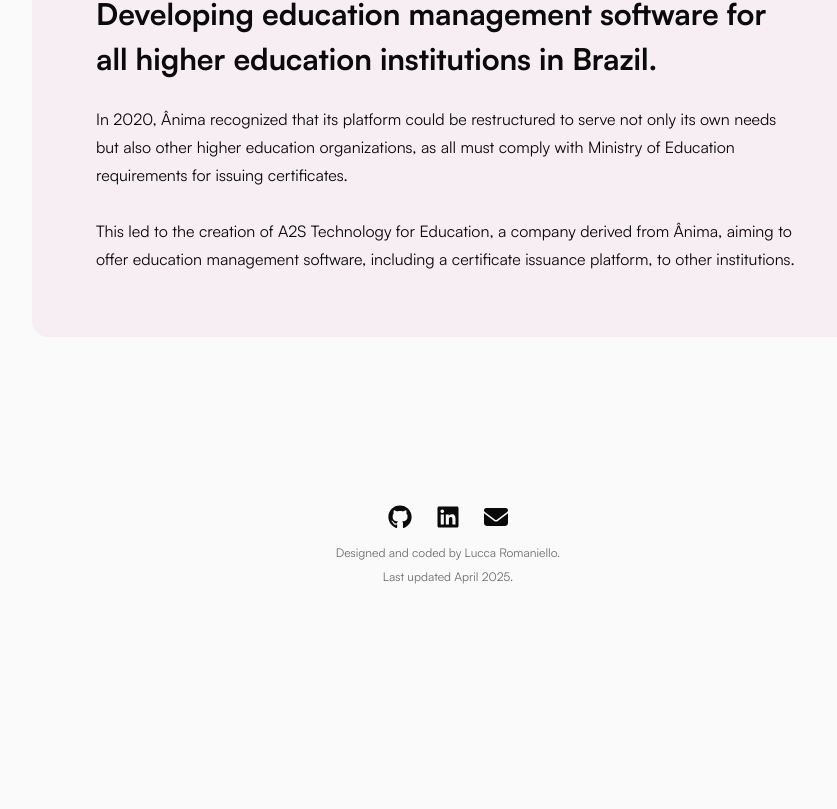
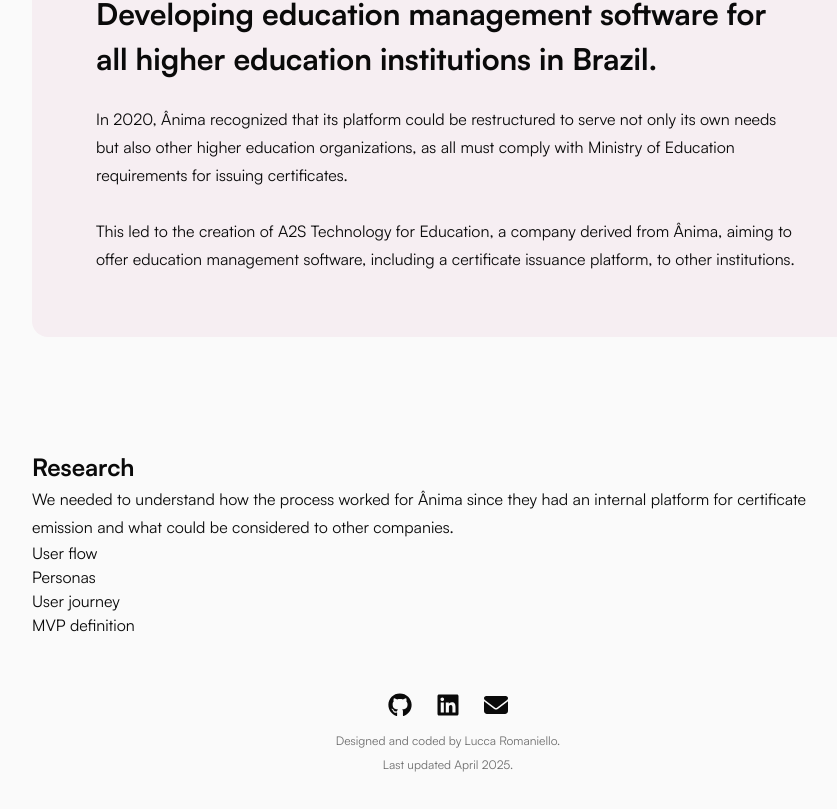
Before and after one commit to luccaromaniello/portfolio, a Next.js app: page /design/anima-educacao in a window 1280 px wide. Shown: the part 1733-2542 px from the top of the page, without its empty margins (192-1029 px from the left). Before the commit the page ends 2374 px from the top, so only its background shows below. Built offline with nearby package versions, Linux system fonts and the light colour scheme.

Commit message:
Adds description component to sections

```diff
--- a/src/app/(projects)/design/anima-educacao/page.tsx
+++ b/src/app/(projects)/design/anima-educacao/page.tsx
@@ -1,16 +1,17 @@
-import Heading from "@/components/cases/Heading";
 import Overview from "@/components/cases/Overview";
 import HighlightCard from "@/components/cases/HighlightCard";
 import Image from "next/image";
 import SideMenu from "@/components/cases/anima/SideMenu";
 import { DEFAULT_ALIGNMENT } from "@/constants";
+import Research from "@/components/cases/anima/Research";
+import CaseHeading from "@/components/cases/typography/CaseHeading";
 
 export default function AnimaEducacao() {
   return (
     <div className="flex flex-col gap-12 sm:gap-16">
       <SideMenu />
       <div className={DEFAULT_ALIGNMENT}>
-        <Heading
+        <CaseHeading
           headline="build a web platform that is used to generate Bachelor's and Master's certificates for more than 350.000 students in Brazil."
           company="Ânima Educação"
           link="https://www.linkedin.com/company/animaeducacao/"
@@ -43,7 +44,9 @@
           \n This led to the creation of A2S Technology for Education, a company derived from Ânima, aiming to offer education management software, including a certificate issuance platform, to other institutions.`}
         />
       </div>
-      <div>{/* <Tab /> */}</div>
+      <div className={DEFAULT_ALIGNMENT}>
+        <Research />
+      </div>
     </div>
   );
 }
--- /dev/null
+++ b/src/components/cases/Anima/Research/index.tsx
@@ -0,0 +1,47 @@
+import Tab from "@/components/cases/TabItem";
+import SectionHeading from "@/components/cases/typography/SectionHeading";
+
+const Research = () => {
+  const tabs = [
+    {
+      title: "User flow",
+      image: {
+        url: "",
+        alt: "",
+      },
+    },
+    {
+      title: "Personas",
+      image: {
+        url: "",
+        alt: "",
+      },
+    },
+    {
+      title: "User journey",
+      image: {
+        url: "",
+        alt: "",
+      },
+    },
+    {
+      title: "MVP definition",
+      image: {
+        url: "",
+        alt: "",
+      },
+    },
+  ];
+
+  return (
+    <div>
+      <SectionHeading
+        title="Research"
+        text="We needed to understand how the process worked for Ânima since they had an internal platform for certificate emission and what could be considered to other companies."
+      />
+      <Tab tabs={tabs} />
+    </div>
+  );
+};
+
+export default Research;
--- a/src/components/cases/Heading/index.tsx
+++ /dev/null
@@ -1,16 +0,0 @@
-interface HeadingProps {
-  headline: string,
-  company: string,
-  link: string,
-}
-
-const Heading = ({ headline, company, link } : HeadingProps) => {
-  return (
-    <h1 className="text-3xl sm:text-4xl leading-tight sm:leading-snug font-bold pt-8">
-      I helped <a className="text-primary-main hover:underline" href={link} rel="noreferrer" target="_blank"> {company} </a>
-      to {headline}
-    </h1>
-  )
-};
-
-export default Heading;
--- /dev/null
+++ b/src/components/cases/TabItem/index.tsx
@@ -0,0 +1,28 @@
+import Image from "next/image";
+
+interface TabItem {
+  title: string;
+  image: {
+    url: string;
+    alt: string;
+  };
+}
+
+interface TabItemProps {
+  tabs: TabItem[];
+}
+
+const Tab = ({ tabs }: TabItemProps) => {
+  return (
+    <div>
+      {tabs.map((tab, index) => (
+        <div key={index}>
+          <button>{tab.title}</button>
+          {/* <Image src={tab.image.url} alt={tab.image.alt} /> */}
+        </div>
+      ))}
+    </div>
+  );
+};
+
+export default Tab;
--- a/src/components/cases/tabs/TabItem/index.tsx
+++ /dev/null
@@ -1,28 +0,0 @@
-import Image from "next/image";
-
-interface Tab {
-  title: string,
-  image: {
-    url: string,
-    alt: string,
-  },
-}
-
-interface TabProps {
-  tabs: Tab[],
-}
-
-const TabItem = ({ tabs }: TabProps) => {
-  return (
-    <div>
-      {tabs.map((tab, index) =>
-        <div key={index}>
-          <button>{tab.title}</button>
-          <Image src={tab.image.url} alt={tab.image.alt} />
-        </div>
-      )}
-    </div>
-  )
-};
-
-export default TabItem;
--- /dev/null
+++ b/src/components/cases/typography/CaseHeading/index.tsx
@@ -0,0 +1,25 @@
+interface CaseHeadingProps {
+  headline: string;
+  company: string;
+  link: string;
+}
+
+const CaseHeading = ({ headline, company, link }: CaseHeadingProps) => {
+  return (
+    <h1 className="text-3xl sm:text-4xl leading-tight sm:leading-snug font-bold pt-8">
+      I helped{" "}
+      <a
+        className="text-primary-main hover:underline"
+        href={link}
+        rel="noreferrer"
+        target="_blank"
+      >
+        {" "}
+        {company}{" "}
+      </a>
+      to {headline}
+    </h1>
+  );
+};
+
+export default CaseHeading;
--- /dev/null
+++ b/src/components/cases/typography/SectionHeading/index.tsx
@@ -0,0 +1,19 @@
+import Text from "@/components/cases/Text";
+
+interface SectionHeadingProps {
+  title: string;
+  text: string;
+}
+
+const SectionHeading = ({ title, text }: SectionHeadingProps) => {
+  return (
+    <div>
+      <h3 className="text-lg sm:text-2xl font-bold leading-snug sm:leading-normal">
+        {title}
+      </h3>
+      <Text text={text} />
+    </div>
+  );
+};
+
+export default SectionHeading;
```
